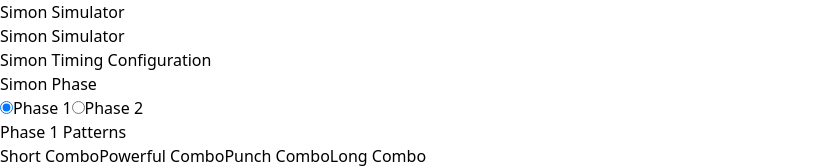
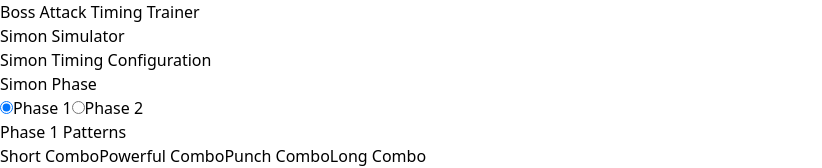
Before and after one commit to Assaf-Alon/attack-timing-trainer, a React (Vite) app: page / in a window 1280 px wide. Shown: the top 168 px of the page, without its empty margins (0-822 px from the left). Built offline with nearby package versions, Linux system fonts and the light colour scheme.

Commit message:
Rename project

```diff
--- a/index.html
+++ b/index.html
@@ -4,7 +4,7 @@
     <meta charset="UTF-8" />
     <link rel="icon" type="image/svg+xml" href="/vite.svg" />
     <meta name="viewport" content="width=device-width, initial-scale=1.0" />
-    <title>Simon Simulator</title>
+    <title>Boss Attack Timing Trainer</title>
   </head>
   <body>
     <div id="root"></div>
--- a/src/App.tsx
+++ b/src/App.tsx
@@ -17,7 +17,7 @@ function App() {
     <div className="min-h-screen bg-gray-100 p-6">
       <div className="max-w-6xl mx-auto">
         <h1 className="text-3xl font-bold text-gray-900 mb-8 text-center">
-          Simon Simulator
+          Boss Attack Timing Trainer
         </h1>
 
         <TabNavigation
```
Also changed, not shown: 1 other file (tests, documents, lock files or other folders).
